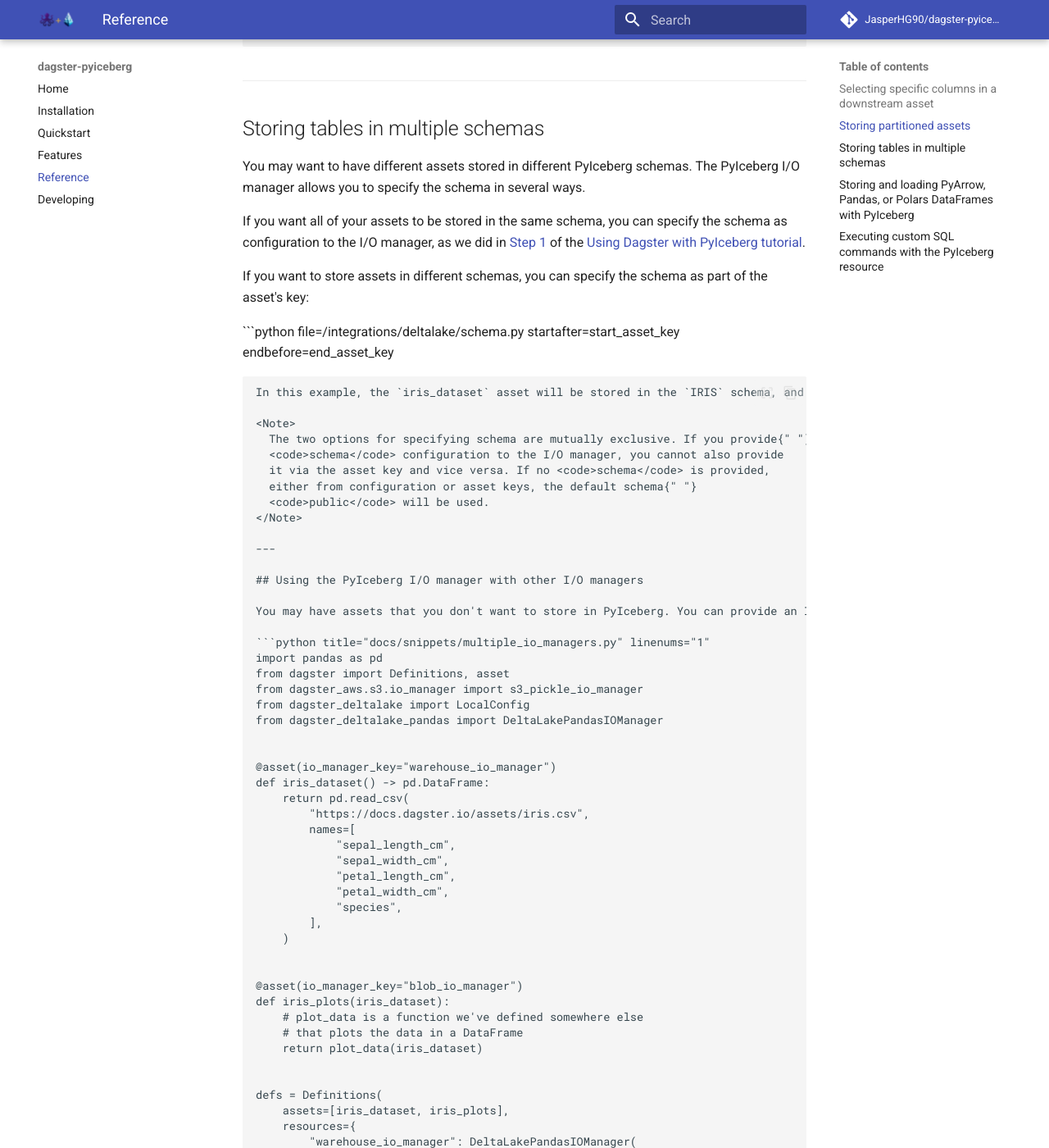
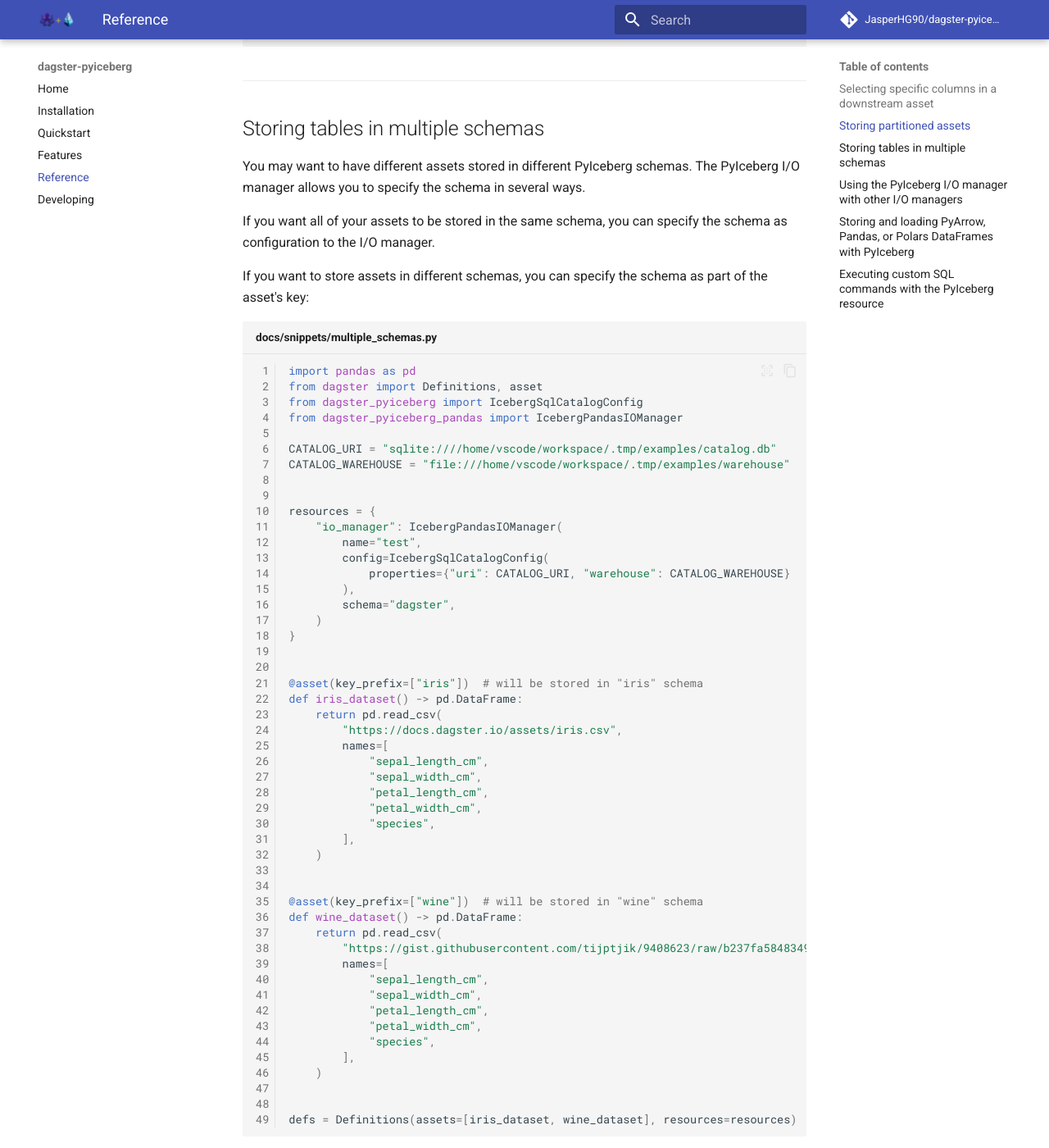
Before and after one commit to JasperHG90/dagster-pyiceberg, an MkDocs documentation site: the page built from docs/reference.md, in a window 1280 px wide and 1400 px high, scrolled down 3556 px. Shown: the whole window at 82% size. Built offline with MkDocs 1.6.1 and Material for MkDocs 9.7.7, drawn with Linux system fonts in a browser that asks for light colours; comment, search, counter and statistics services are not loaded; some of the changed text lies outside the part shown.

Commit message:
docs: update docs

````diff
--- a/docs/reference.md
+++ b/docs/reference.md
@@ -96,23 +96,23 @@
 
 You may want to have different assets stored in different PyIceberg schemas. The PyIceberg I/O manager allows you to specify the schema in several ways.
 
-If you want all of your assets to be stored in the same schema, you can specify the schema as configuration to the I/O manager, as we did in [Step 1](/integrations/deltalake/using-deltalake-with-dagster#step-1-configure-the-delta-lake-io-manager) of the [Using Dagster with PyIceberg tutorial](/integrations/deltalake/using-deltalake-with-dagster).
+If you want all of your assets to be stored in the same schema, you can specify the schema as configuration to the I/O manager.
 
 If you want to store assets in different schemas, you can specify the schema as part of the asset's key:
 
-```python file=/integrations/deltalake/schema.py startafter=start_asset_key endbefore=end_asset_key
-
+```python title="docs/snippets/multiple_schemas.py" linenums="1"
+--8<-- "docs/snippets/multiple_schemas.py"
 ```
 
 In this example, the `iris_dataset` asset will be stored in the `IRIS` schema, and the `daffodil_dataset` asset will be found in the `DAFFODIL` schema.
 
-<Note>
-  The two options for specifying schema are mutually exclusive. If you provide{" "}
-  <code>schema</code> configuration to the I/O manager, you cannot also provide
-  it via the asset key and vice versa. If no <code>schema</code> is provided,
-  either from configuration or asset keys, the default schema{" "}
-  <code>public</code> will be used.
-</Note>
+!!! info "Installing dagster-pyiceberg-pandas"
+
+    The two options for specifying schema are mutually exclusive. If you provide{" "}
+    <code>schema</code> configuration to the I/O manager, you cannot also provide
+    it via the asset key and vice versa. If no <code>schema</code> is provided,
+    either from configuration or asset keys, the default schema{" "}
+    <code>public</code> will be used.
 
 ---
 
--- a/docs/snippets/multiple_schemas.py
+++ b/docs/snippets/multiple_schemas.py
@@ -1,10 +1,24 @@
 import pandas as pd
-from dagster import AssetSpec, asset
+from dagster import Definitions, asset
+from dagster_pyiceberg import IcebergSqlCatalogConfig
+from dagster_pyiceberg_pandas import IcebergPandasIOManager
 
-daffodil_dataset = AssetSpec(key=["daffodil", "daffodil_dataset"])
+CATALOG_URI = "sqlite:////home/vscode/workspace/.tmp/examples/catalog.db"
+CATALOG_WAREHOUSE = "file:///home/vscode/workspace/.tmp/examples/warehouse"
 
 
-@asset(key_prefix=["iris"])
+resources = {
+    "io_manager": IcebergPandasIOManager(
+        name="test",
+        config=IcebergSqlCatalogConfig(
+            properties={"uri": CATALOG_URI, "warehouse": CATALOG_WAREHOUSE}
+        ),
+        schema="dagster",
+    )
+}
+
+
+@asset(key_prefix=["iris"])  # will be stored in "iris" schema
 def iris_dataset() -> pd.DataFrame:
     return pd.read_csv(
         "https://docs.dagster.io/assets/iris.csv",
@@ -16,3 +30,20 @@
             "species",
         ],
     )
+
+
+@asset(key_prefix=["wine"])  # will be stored in "wine" schema
+def wine_dataset() -> pd.DataFrame:
+    return pd.read_csv(
+        "https://gist.githubusercontent.com/tijptjik/9408623/raw/b237fa5848349a14a14e5d4107dc7897c21951f5/wine.csv",
+        names=[
+            "sepal_length_cm",
+            "sepal_width_cm",
+            "petal_length_cm",
+            "petal_width_cm",
+            "species",
+        ],
+    )
+
+
+defs = Definitions(assets=[iris_dataset, wine_dataset], resources=resources)
````
